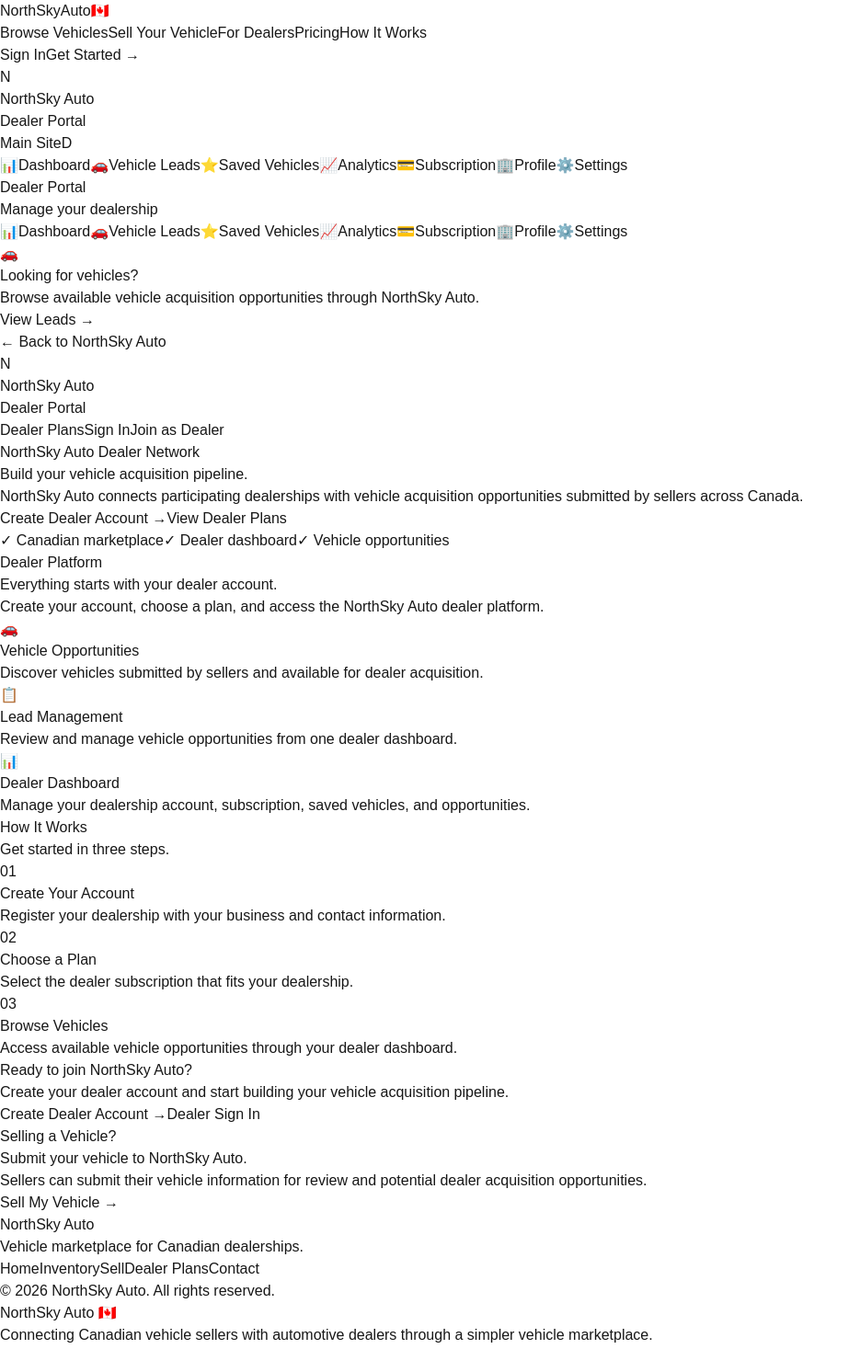
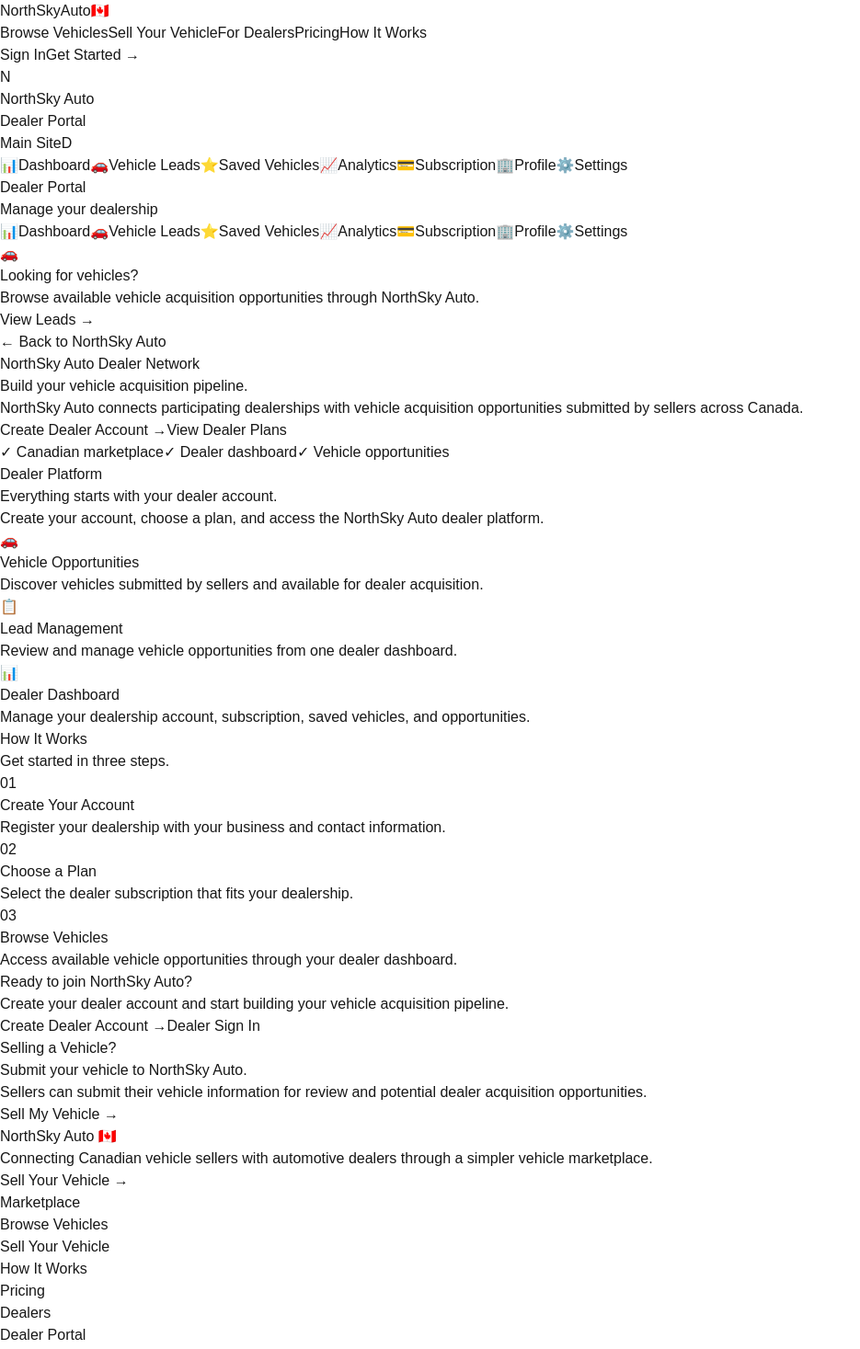
Before and after one commit to Goldylox752/NorthSky-Auto, a Next.js app: page /dealer in a window 1280 px wide. Shown: the top 1467 px of the page at 92% size, without its empty margins (0-935 px from the left). Built offline with nearby package versions, Linux system fonts and the light colour scheme.

Commit message:
Update page.jsx

```diff
--- a/app/dealer/page.jsx
+++ b/app/dealer/page.jsx
@@ -1,9 +1,11 @@
 import Link from "next/link";
+
 export const metadata = {
-  title: "Dealer Portal | NorthSky Auto",
+  title: "For Dealers | NorthSky Auto",
   description:
-    "NorthSky Auto dealer portal for vehicle acquisition opportunities.",
+    "Build your vehicle acquisition pipeline with NorthSky Auto. Access seller-submitted vehicle opportunities across Canada.",
 };
+
 const benefits = [
   {
     icon: "🚗",
@@ -21,77 +23,57 @@ const benefits = [
     text: "Manage your dealership account, subscription, saved vehicles, and opportunities.",
   },
 ];
+
+function Step({ number, title, text }) {
+  return (
+    <div className="rounded-2xl border border-slate-200 bg-white p-8 shadow-sm transition hover:shadow-md">
+      <div className="text-sm font-bold tracking-widest text-blue-600">
+        {number}
+      </div>
+      <h3 className="mt-4 text-xl font-bold text-slate-900">{title}</h3>
+      <p className="mt-3 leading-relaxed text-slate-600">{text}</p>
+    </div>
+  );
+}
+
 export default function DealerPage() {
   return (
-    <main className="min-h-screen bg-slate-50 text-slate-900">
-      {/* HEADER */}
-      <header className="border-b border-slate-200 bg-white">
-        <div className="mx-auto flex max-w-7xl items-center justify-between px-6 py-4">
-          <Link href="/" className="flex items-center gap-3">
-            <div className="flex h-10 w-10 items-center justify-center rounded-xl bg-blue-600 font-black text-white">
-              N
-            </div>
-            <div>
-              <div className="font-black text-slate-950">
-                NorthSky Auto
-              </div>
-              <div className="text-xs font-semibold text-slate-500">
-                Dealer Portal
-              </div>
-            </div>
-          </Link>
-          <nav className="hidden items-center gap-6 sm:flex">
-            <Link
-              href="/pricing"
-              className="text-sm font-bold text-slate-600 hover:text-blue-600"
-            >
-              Dealer Plans
-            </Link>
-            <Link
-              href="/dealer/login"
-              className="text-sm font-bold text-slate-600 hover:text-blue-600"
-            >
-              Sign In
-            </Link>
+    <div className="bg-white text-slate-900">
+      {/* ================= HERO ================= */}
+      <section className="relative overflow-hidden bg-slate-950 text-white">
+        <div className="absolute inset-0 bg-[radial-gradient(circle_at_70%_20%,rgba(37,99,235,0.25),transparent_40%),radial-gradient(circle_at_15%_85%,rgba(14,165,233,0.1),transparent_35%)]" />
+
+        <div className="relative mx-auto max-w-7xl px-6 py-20 sm:py-24 lg:py-28">
+          <div className="max-w-3xl">
+            <p className="text-xs font-bold uppercase tracking-[0.2em] text-blue-400">
+              NorthSky Auto Dealer Network
+            </p>
+
+            <h1 className="mt-5 text-4xl font-extrabold tracking-tight sm:text-5xl lg:text-6xl">
+              Build your vehicle acquisition pipeline.
+            </h1>
+
+            <p className="mt-6 max-w-2xl text-lg leading-relaxed text-slate-300">
+              NorthSky Auto connects participating dealerships with vehicle
+              acquisition opportunities submitted by sellers across Canada.
+            </p>
+
+            <div className="mt-10 flex flex-col gap-3 sm:flex-row">
               <Link
                 href="/dealer/register"
-              className="rounded-xl bg-blue-600 px-5 py-3 text-sm font-black text-white hover:bg-blue-700"
-            >
-              Join as Dealer
-            </Link>
-          </nav>
-        </div>
-      </header>
-      {/* HERO */}
-      <section className="bg-slate-950 px-6 py-20 text-white md:py-28">
-        <div className="mx-auto max-w-7xl">
-          <div className="max-w-4xl">
-            <p className="text-sm font-black uppercase tracking-[0.2em] text-blue-400">
-              NorthSky Auto Dealer Network
-            </p>
-            <h1 className="mt-5 text-4xl font-black tracking-tight sm:text-5xl md:text-6xl">
-              Build your vehicle acquisition pipeline.
-            </h1>
-            <p className="mt-6 max-w-3xl text-lg leading-8 text-slate-300">
-              NorthSky Auto connects participating dealerships with
-              vehicle acquisition opportunities submitted by sellers
-              across Canada.
-            </p>
-            <div className="mt-9 flex flex-col gap-3 sm:flex-row">
-              <Link
-                href="/dealer/register"
-                className="rounded-xl bg-blue-600 px-7 py-4 text-center font-black text-white hover:bg-blue-500"
+                className="rounded-xl bg-blue-600 px-7 py-4 text-center font-semibold text-white shadow-lg shadow-blue-600/25 transition hover:-translate-y-0.5 hover:bg-blue-500"
               >
                 Create Dealer Account →
               </Link>
               <Link
                 href="/pricing"
-                className="rounded-xl border border-white/20 bg-white/5 px-7 py-4 text-center font-black text-white hover:bg-white/10"
+                className="rounded-xl border border-white/20 bg-white/5 px-7 py-4 text-center font-semibold text-white transition hover:bg-white/10"
               >
                 View Dealer Plans
               </Link>
             </div>
-            <div className="mt-7 flex flex-wrap gap-x-6 gap-y-2 text-sm text-slate-400">
+
+            <div className="mt-8 flex flex-wrap gap-x-6 gap-y-2 text-sm text-slate-400">
               <span>✓ Canadian marketplace</span>
               <span>✓ Dealer dashboard</span>
               <span>✓ Vehicle opportunities</span>
@@ -99,52 +81,52 @@ export default function DealerPage() {
           </div>
         </div>
       </section>
-      {/* BENEFITS */}
-      <section className="bg-white px-6 py-20">
-        <div className="mx-auto max-w-7xl">
-          <div className="max-w-3xl">
-            <p className="text-sm font-black uppercase tracking-widest text-blue-600">
+
+      {/* ================= BENEFITS ================= */}
+      <section className="mx-auto max-w-7xl px-6 py-20 sm:py-24">
+        <div className="max-w-2xl">
+          <p className="text-xs font-bold uppercase tracking-widest text-blue-600">
             Dealer Platform
           </p>
-            <h2 className="mt-3 text-3xl font-black sm:text-4xl">
+          <h2 className="mt-3 text-3xl font-extrabold tracking-tight sm:text-4xl">
             Everything starts with your dealer account.
           </h2>
-            <p className="mt-4 text-lg leading-8 text-slate-600">
-              Create your account, choose a plan, and access the
-              NorthSky Auto dealer platform.
+          <p className="mt-4 text-lg leading-relaxed text-slate-600">
+            Create your account, choose a plan, and access the NorthSky Auto
+            dealer platform.
           </p>
         </div>
+
         <div className="mt-12 grid gap-6 md:grid-cols-3">
           {benefits.map((benefit) => (
             <div
               key={benefit.title}
-                className="rounded-3xl bg-slate-50 p-8 ring-1 ring-slate-200"
+              className="rounded-2xl border border-slate-200 bg-slate-50 p-8 transition hover:shadow-md"
             >
-                <div className="text-4xl">
-                  {benefit.icon}
-                </div>
-                <h3 className="mt-6 text-xl font-black">
+              <div className="text-4xl">{benefit.icon}</div>
+              <h3 className="mt-5 text-xl font-bold text-slate-900">
                 {benefit.title}
               </h3>
-                <p className="mt-3 leading-7 text-slate-600">
+              <p className="mt-3 leading-relaxed text-slate-600">
                 {benefit.text}
               </p>
             </div>
           ))}
         </div>
-        </div>
       </section>
-      {/* HOW IT WORKS */}
-      <section className="bg-slate-100 px-6 py-20">
-        <div className="mx-auto max-w-7xl">
-          <div className="text-center">
-            <p className="text-sm font-black uppercase tracking-widest text-blue-600">
+
+      {/* ================= HOW IT WORKS ================= */}
+      <section className="border-y border-slate-100 bg-slate-50">
+        <div className="mx-auto max-w-7xl px-6 py-20 sm:py-24">
+          <div className="mx-auto max-w-2xl text-center">
+            <p className="text-xs font-bold uppercase tracking-widest text-blue-600">
               How It Works
             </p>
-            <h2 className="mt-3 text-3xl font-black sm:text-4xl">
+            <h2 className="mt-3 text-3xl font-extrabold tracking-tight sm:text-4xl">
               Get started in three steps.
             </h2>
           </div>
+
           <div className="mt-12 grid gap-6 md:grid-cols-3">
             <Step
               number="01"
@@ -164,101 +146,56 @@ export default function DealerPage() {
           </div>
         </div>
       </section>
-      {/* CTA */}
-      <section className="bg-blue-600 px-6 py-20 text-white">
-        <div className="mx-auto max-w-4xl text-center">
-          <h2 className="text-3xl font-black sm:text-4xl">
+
+      {/* ================= CTA ================= */}
+      <section className="bg-blue-600">
+        <div className="mx-auto max-w-3xl px-6 py-20 text-center text-white sm:py-24">
+          <h2 className="text-3xl font-extrabold tracking-tight sm:text-4xl">
             Ready to join NorthSky Auto?
           </h2>
-          <p className="mx-auto mt-4 max-w-2xl text-lg leading-8 text-blue-100">
-            Create your dealer account and start building your
-            vehicle acquisition pipeline.
+          <p className="mx-auto mt-4 max-w-xl text-lg text-blue-100">
+            Create your dealer account and start building your vehicle
+            acquisition pipeline.
           </p>
-          <div className="mt-8 flex flex-col justify-center gap-3 sm:flex-row">
+
+          <div className="mt-10 flex flex-col justify-center gap-3 sm:flex-row">
             <Link
               href="/dealer/register"
-              className="rounded-xl bg-white px-8 py-4 font-black text-blue-700 hover:bg-blue-50"
+              className="rounded-xl bg-white px-8 py-4 font-semibold text-blue-700 transition hover:bg-blue-50"
             >
               Create Dealer Account →
             </Link>
             <Link
               href="/dealer/login"
-              className="rounded-xl border border-white/30 px-8 py-4 font-black text-white hover:bg-white/10"
+              className="rounded-xl border border-white/30 px-8 py-4 font-semibold text-white transition hover:bg-white/10"
             >
               Dealer Sign In
             </Link>
           </div>
         </div>
       </section>
-      {/* SELLER CTA */}
-      <section className="bg-white px-6 py-16">
-        <div className="mx-auto max-w-4xl rounded-3xl border border-slate-200 bg-slate-50 p-8 text-center sm:p-12">
-          <p className="text-sm font-black uppercase tracking-widest text-blue-600">
+
+      {/* ================= SELLER CTA ================= */}
+      <section className="mx-auto max-w-7xl px-6 py-16 sm:py-20">
+        <div className="rounded-3xl border border-slate-200 bg-slate-50 px-8 py-12 text-center sm:px-12">
+          <p className="text-xs font-bold uppercase tracking-widest text-blue-600">
             Selling a Vehicle?
           </p>
-          <h2 className="mt-3 text-2xl font-black sm:text-3xl">
+          <h2 className="mt-3 text-2xl font-extrabold tracking-tight sm:text-3xl">
             Submit your vehicle to NorthSky Auto.
           </h2>
-          <p className="mx-auto mt-4 max-w-2xl leading-7 text-slate-600">
-            Sellers can submit their vehicle information for review
-            and potential dealer acquisition opportunities.
+          <p className="mx-auto mt-4 max-w-xl leading-relaxed text-slate-600">
+            Sellers can submit their vehicle information for review and
+            potential dealer acquisition opportunities.
           </p>
           <Link
             href="/sell"
-            className="mt-7 inline-flex rounded-xl bg-slate-950 px-7 py-4 font-black text-white hover:bg-slate-800"
+            className="mt-8 inline-flex rounded-xl bg-slate-900 px-7 py-3.5 font-semibold text-white transition hover:bg-slate-800"
           >
             Sell My Vehicle →
           </Link>
         </div>
       </section>
-      {/* FOOTER */}
-      <footer className="bg-slate-950 px-6 py-10 text-slate-400">
-        <div className="mx-auto flex max-w-7xl flex-col gap-5 sm:flex-row sm:items-center sm:justify-between">
-          <div>
-            <p className="font-black text-white">
-              NorthSky Auto
-            </p>
-            <p className="mt-1 text-sm">
-              Vehicle marketplace for Canadian dealerships.
-            </p>
-          </div>
-          <div className="flex flex-wrap gap-5 text-sm">
-            <Link href="/" className="hover:text-white">
-              Home
-            </Link>
-            <Link href="/inventory" className="hover:text-white">
-              Inventory
-            </Link>
-            <Link href="/sell" className="hover:text-white">
-              Sell
-            </Link>
-            <Link href="/pricing" className="hover:text-white">
-              Dealer Plans
-            </Link>
-            <Link href="/contact" className="hover:text-white">
-              Contact
-            </Link>
-          </div>
-        </div>
-        <div className="mx-auto mt-8 max-w-7xl border-t border-white/10 pt-6 text-xs">
-          © {new Date().getFullYear()} NorthSky Auto. All rights reserved.
-        </div>
-      </footer>
-    </main>
-  );
-}
-function Step({ number, title, text }) {
-  return (
-    <div className="rounded-3xl bg-white p-8 shadow-sm ring-1 ring-slate-200">
-      <div className="text-3xl font-black text-blue-600">
-        {number}
-      </div>
-      <h3 className="mt-5 text-xl font-black">
-        {title}
-      </h3>
-      <p className="mt-3 leading-7 text-slate-600">
-        {text}
-      </p>
     </div>
   );
 }
```
Lines whose indentation alone changed are shown as unchanged.
